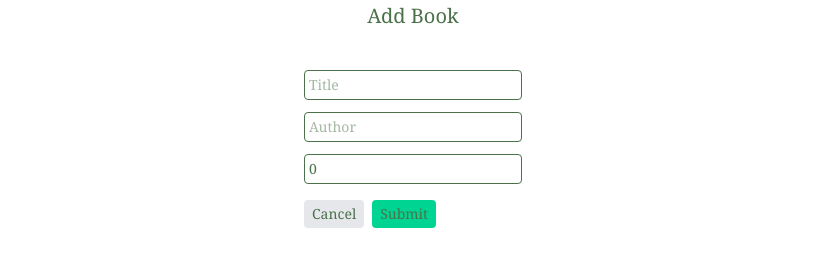
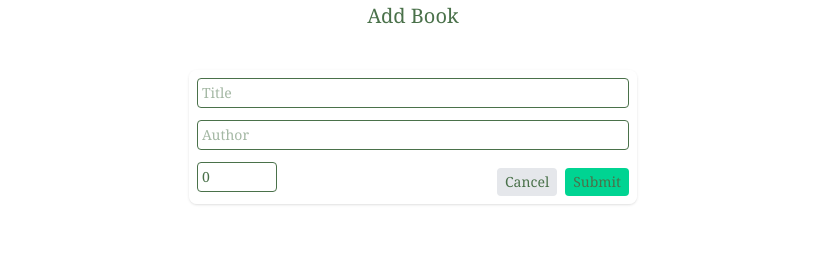
Before and after one commit to evunti/Bookclub-app, a Next.js app: page / in a window 1280 px wide. Both pictures are taken after a click on the button "Add Book". Shown: the part 1862-2140 px from the top of the page, without its empty margins (227-1052 px from the left). Built offline with nearby package versions, Linux system fonts and the light colour scheme.

Commit message:
Enhance BookForm layout with improved styling for better user experience

```diff
--- a/src/app/components/form.tsx
+++ b/src/app/components/form.tsx
@@ -40,7 +40,8 @@ export default function BookForm({
     onSubmit(formData);
   };
   return (
-    <form className="flex-1 flex flex-col gap-2" onSubmit={handleSubmit}>
+    <div className="flex flex-row items-center justify-between bg-white/80 rounded-lg shadow p-2 w-full max-w-md">
+      <form className="flex-1 flex flex-col gap-2 relative" onSubmit={handleSubmit}>
         <input
           type="text"
           value={title}
@@ -62,9 +63,9 @@ export default function BookForm({
           value={pages}
           onChange={(e) => setPages(Number(e.target.value))}
           placeholder="Pages"
-        className="mb-1 p-1 border rounded text-sm"
+          className="mb-1 p-1 border rounded text-sm w-20"
         />
-      <div className="flex gap-2 mt-1">
+        <div className="flex gap-2 mt-1 justify-end absolute right-0 bottom-0">
           <button
             type="button"
             onClick={onCancel}
@@ -80,5 +81,6 @@ export default function BookForm({
           </button>
         </div>
       </form>
+    </div>
   );
 }
```
Lines whose indentation alone changed are shown as unchanged.
